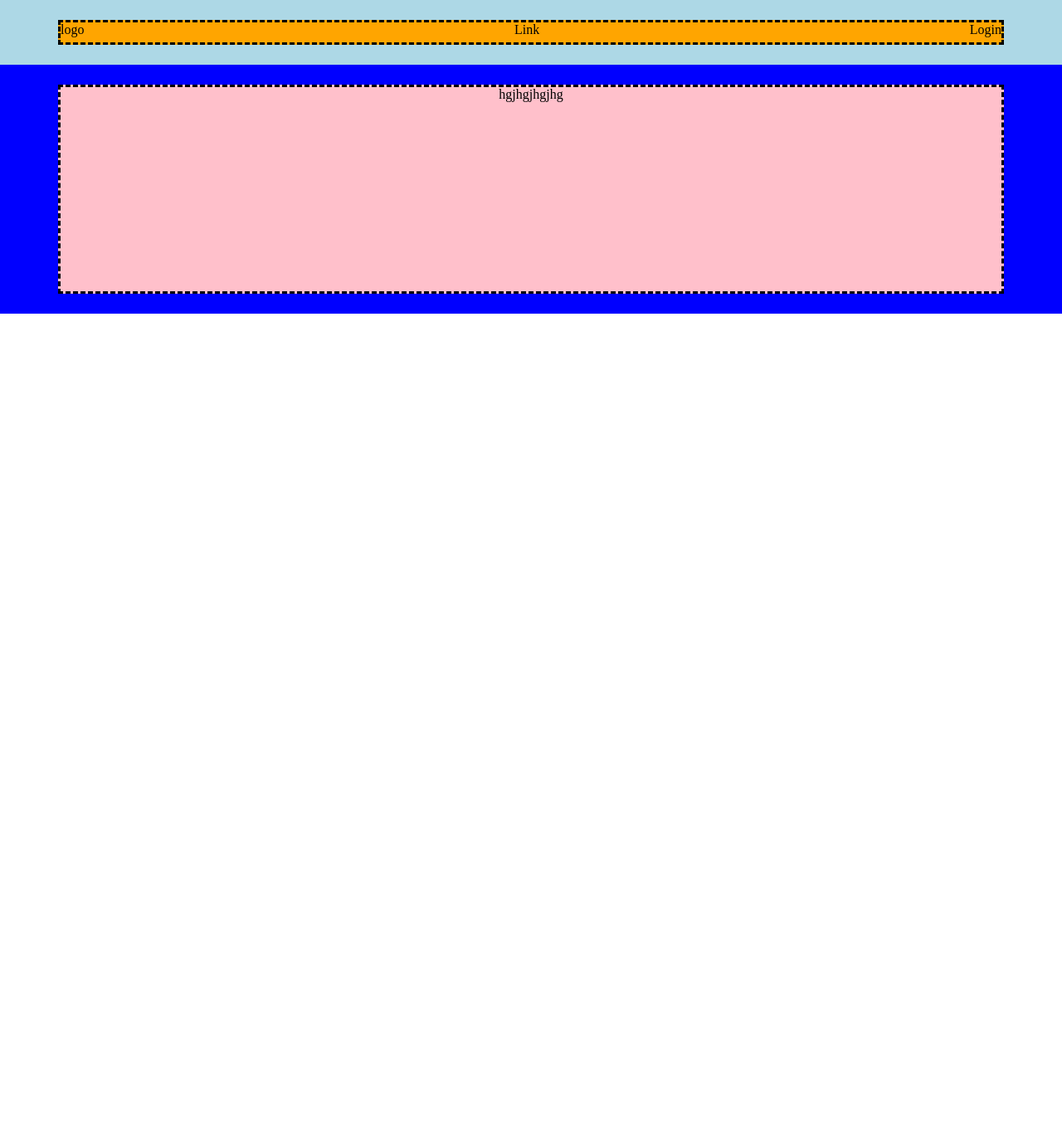
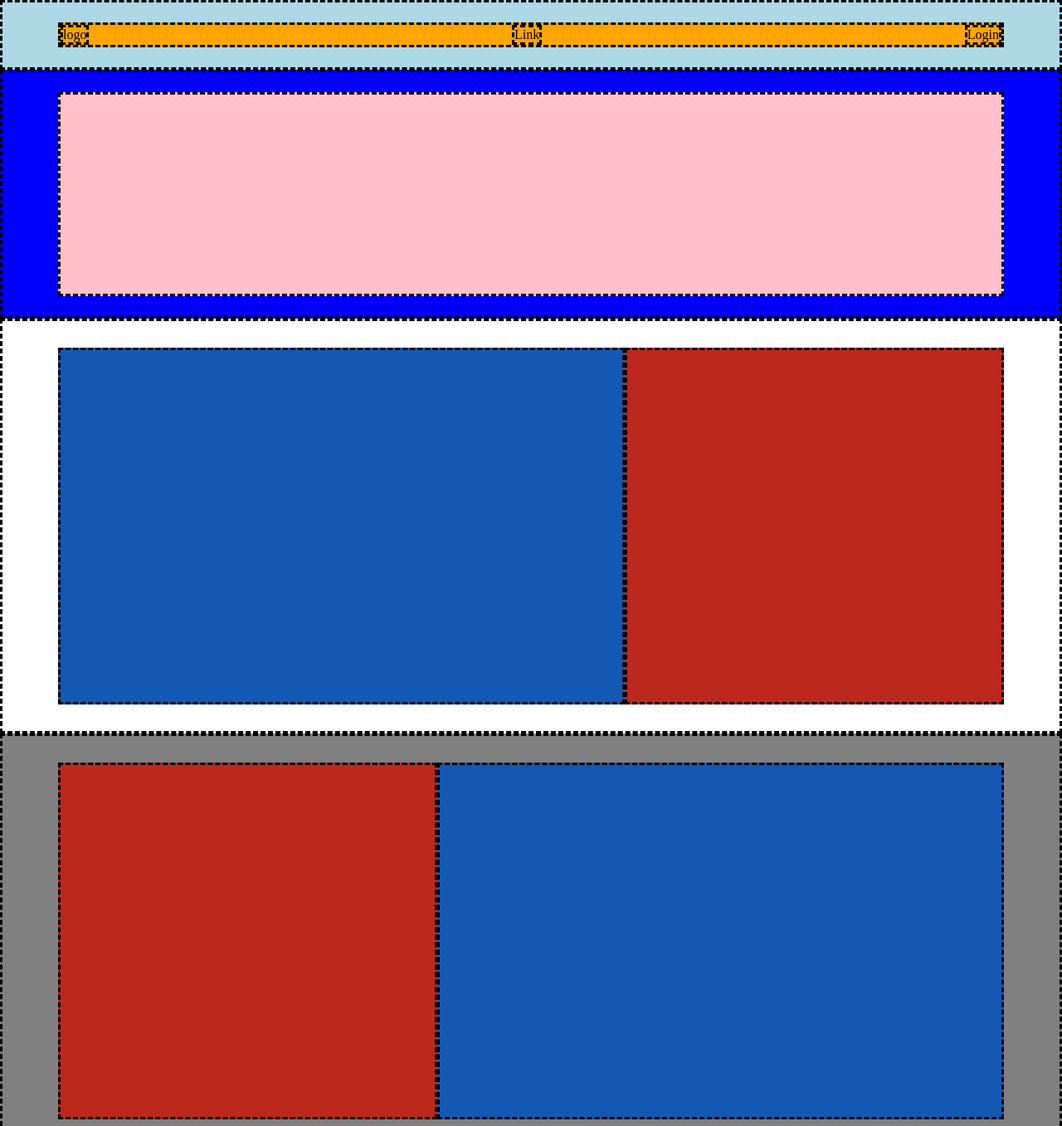
Before and after one commit to fabiodelli/htmlcss-struttura-discord, a plain HTML site: page index.html in a window 1280 px wide. Shown: the top 1357 px of the page at 83% size. Before the commit the page ends 800 px from the top, so only its background shows below. Drawn offline with Linux system fonts and the light colour scheme.

Commit message:
add main last section

```diff
--- a/assets/css/style.css
+++ b/assets/css/style.css
@@ -4,6 +4,8 @@
     box-sizing: border-box;
 
 }
+
+
 
 /* Utility---------------------------------- */
 
@@ -14,6 +16,7 @@
 /* Body */
 
 
+
 /* Header---------------------------------- */
 
 
@@ -21,6 +24,7 @@
     display: flex;
     justify-content: center;
     padding: 1.5rem;
+    border: dashed black;
 
 }
 
@@ -38,6 +42,7 @@
     padding: 1.5rem;
     height: 300px;
     display: flex;
+    border: dashed black;
 
 }
 
@@ -50,10 +55,100 @@
 
 /* Main--------------------------------------- */
 
+/* Section-1 */
+
 .section-1{
+    display: flex;
+    justify-content: center;
+    padding: 2rem;
+    border: dashed black;
+    height: 500px;
+    background: white;
+
+}
+.Container-section-1{
+    width: 1140px;
+    display: flex;
 
 }
 
+
+.section-1-left{
+
+
+    justify-content: center;
+    border: dashed black;
+    flex-grow: 0.6;
+
+}
+.section-1-right{
+    justify-content: center;
+    border: dashed black;
+    flex-grow: 0.4;
+
+
+}
+
+/* Section-2 */
+
+.section-2{
+    display: flex;
+    justify-content: center;
+    padding: 2rem;
+    border: dashed black;
+    height: 500px;
+    background: gray;
+
+}
+.Container-section-2{
+    width: 1140px;
+    display: flex;
+    flex-direction: row-reverse;
+
+
+}
+
+
+.section-2-left{
+
+
+    justify-content: center;
+    border: dashed black;
+    flex-grow: 0.6;
+
+}
+.section-2-right{
+    justify-content: center;
+    border: dashed black;
+    flex-grow: 0.4;
+
+
+}
+
+/* Section-3 */
+
+.section-3{
+    display: flex;
+    justify-content: center;
+    padding: 2rem;
+    border: dashed black;
+    height: 800px + 1.5rem;
+    background: gray;
+
+}
+.Container-section-3{
+    width: 1140px;
+    display: flex;
+    flex-direction: row-reverse;
+
+
+}
+
+.section-center-3{
+    width: 100%;
+    border: dashed black;
+    height: 800px;
+}
 
 
 /* Debug */
@@ -64,7 +159,10 @@
 
 .debug-nav {
     background: orange;
+}
 
+.debug-nav-item{
+    border: dashed black;
 }
 
 .debug-header-bottom{
@@ -75,6 +173,20 @@
     background: pink;
 }
 
-.debug-section-1{
-    background: white;
+.debug-section-1-left{
+    background: rgb(19, 89, 180);
 }
+.debug-section-1-right{
+    background: rgb(189, 40, 29);
+}
+
+.debug-section-2-left{
+    background: rgb(19, 89, 180);
+}
+.debug-section-2-right{
+    background: rgb(189, 40, 29);
+}
+
+.debug-section-center-3{
+    background: green;
+}
--- a/index.html
+++ b/index.html
@@ -16,9 +16,9 @@
 
                 <nav CLASS="debug-nav nav">
 
-                    <nav class="nav-logo">logo</nav>
-                    <nav class="nav-link">Link</nav>
-                    <nav class="nav-login">Login</nav>
+                    <nav class="debug-nav-item">logo</nav>
+                    <nav class="debug-nav-item">Link</nav>
+                    <nav class="debug-nav-item">Login</nav>
 
                 </nav>
 
@@ -26,20 +26,59 @@
 
             <div class="debug-header-bottom header-bottom ">
 
-                    <div class="debug-banner banner">hgjhgjhgjhg</div>
+                    <div class="debug-banner banner"></div>
 
             </div>
 
         </header>
 
-        <main class="debug-main">
+        <main>
+
 
             <section class="section-1">
 
-                    <div></div>
-                    <div></div>
+                <container class="Container-section-1">
+
+                    <div class="debug-section-1-left section-1-left"></div>
+                    <div class="debug-section-1-right section-1-right"></div>
+
+                </container>
 
             </section>
+
+            <section class="section-2">
+
+                <container class="Container-section-2">
+
+                    <div class="debug-section-1-left section-2-left"></div>
+                    <div class="debug-section-1-right section-2-right"></div>
+
+                </container>
+
+            </section>
+
+            <section class="section-1">
+
+                <container class="Container-section-1">
+
+                    <div class="debug-section-1-left section-1-left"></div>
+                    <div class="debug-section-1-right section-1-right"></div>
+
+                </container>
+
+            </section>
+
+            <section class="section-3">
+
+                <container class="Container-section-3">
+
+                    <div class="debug-section-center-3 section-center-3"></div>
+
+                </container>
+
+            </section>
+
+
 
         </main>
 
```
